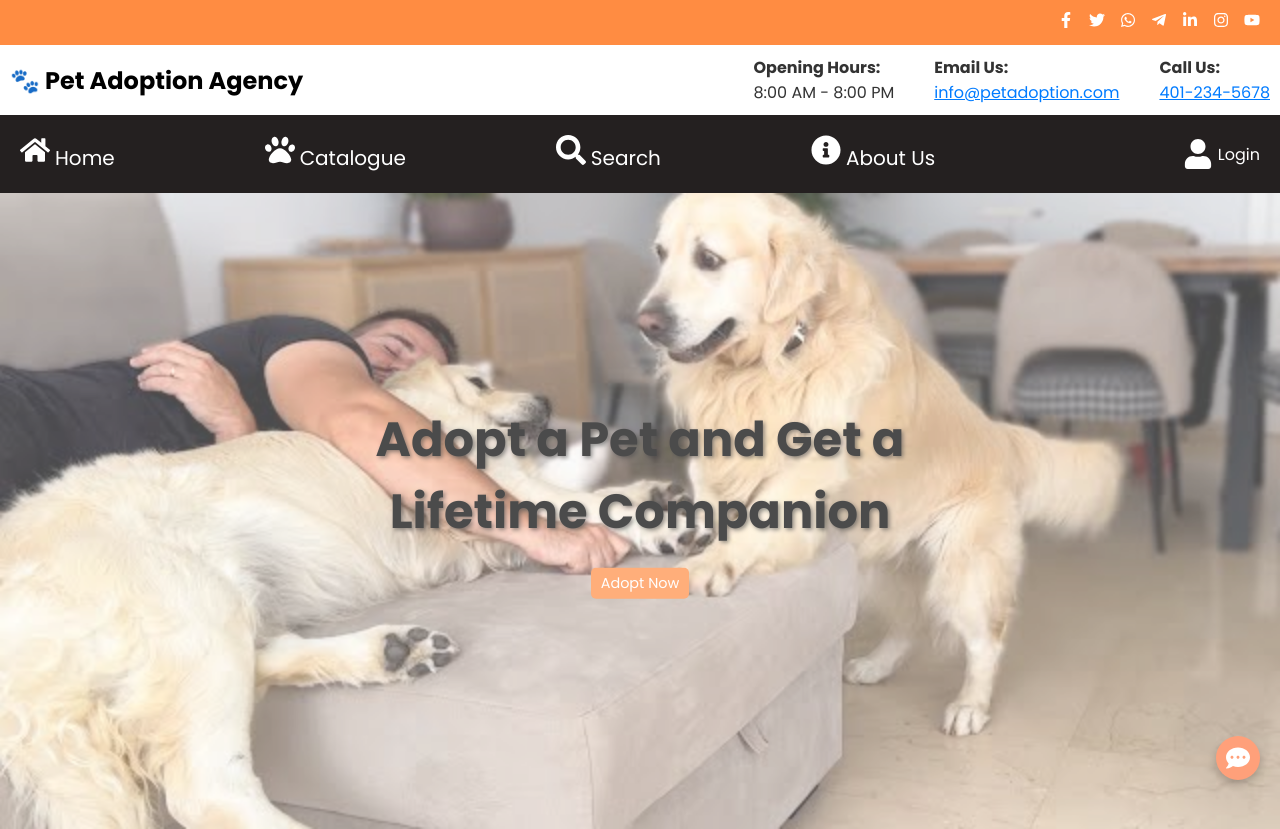
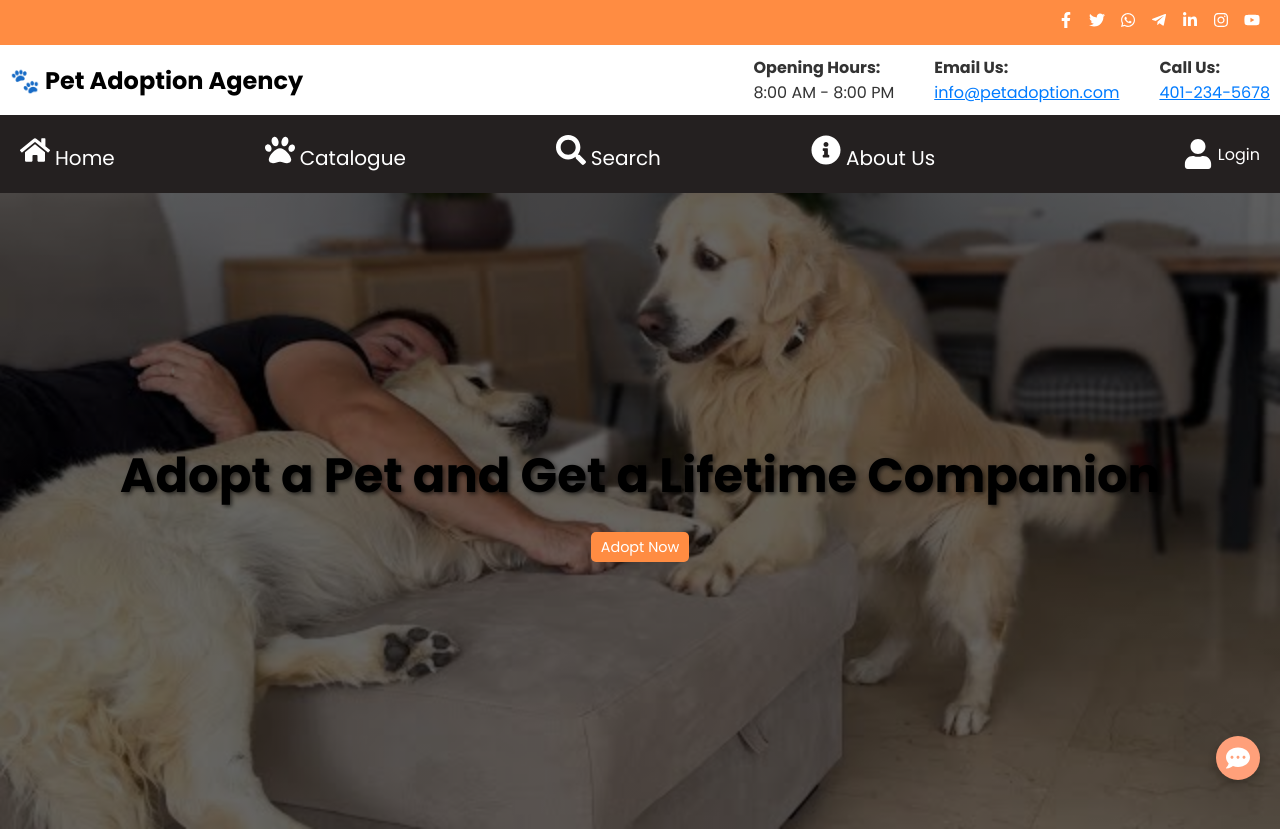
Before and after one commit to Patricia-Sigei/Pets-Adoption, a React (Vite) app: page / in a window 1280 px wide. Built offline with nearby package versions, Linux system fonts and the light colour scheme.

Commit message:
added changes to images on landing page and css

```diff
--- a/src/App.css
+++ b/src/App.css
@@ -6,6 +6,15 @@
   box-sizing: border-box;
   font-family: 'Poppins', sans-serif; /* Apply globally */
 }
+
+
+html {
+  scroll-behavior: smooth;
+}
+
+/* App.css */
+
+
 
 
 .header-top {
@@ -147,35 +156,39 @@
   font-weight: 500; /* Label styling */
 }
 
-/* Hero Section Styles */
-.hero {
+/* App.css */
+
+/* Hero section styles */
+#hero {
+  height: 100vh;
+  display: flex;
+  align-items: center;
+  justify-content: center;
   position: relative;
-  text-align: center;
-  overflow: hidden;
-  height: 79.5vh;
-  width: 100%;
-  margin: 0;
-  padding: 0;
-  background-color: white; /* Solid white background */
-  opacity: 0.7; /* Fully opaque for clarity */
 }
 
-.hero-image {
-  width: 100%; /* Full width */
-  height: 100%; /* Full height */
-  object-fit: cover; /* Maintain aspect ratio */
-  position: absolute;
-  top: 0;
-  left: 0;
-  z-index: -1;
+.hero {
+  height: 79.5vh; /* Adjust height as needed */
+  width: 100%;
+  background: linear-gradient(rgba(0, 0, 0, 0.6), rgba(0, 0, 0, 0.6)), url('./assets/images/homepg.jpg');
+  background-size: cover;
+  background-position: center;
+  position: relative;
+  padding: 0; /* Remove padding if not needed */
+  color: white;
+  text-align: center; /* Center the text */
+  display: flex; /* Use flexbox for vertical centering */
+  align-items: center;
+  justify-content: center;
 }
 
 .hero-text {
-  position: absolute;
-  top: 50%;
-  left: 50%;
-  transform: translate(-50%, -50%);
-  color: black; /* Text color */
+  color: white;
+  text-align: center;
+  position: relative; /* Remove absolute positioning */
+  transform: none; /* Remove transform */
+  top: auto; /* Remove top */
+  left: auto; /* Remove left */
   font-weight: 100;
   font-size: 1.2rem;
   text-shadow: 2px 2px 4px rgba(0, 0, 0, 0.6);
@@ -186,15 +199,15 @@
   margin: 20px auto;
   padding: 20px 20px;
   background-color: #FF8C42;
-  color: white; /* Text color */
+  color: white;
   border: none;
-  border-radius: 5px; /* Rounded corners */
+  border-radius: 5px;
   cursor: pointer;
-  transition: background-color 0.3s; /* Smooth transition */
+  transition: background-color 0.3s;
 }
 
 .btn:hover {
-  background-color: #FF6F22; /* Darker Earthy Orange on hover */
+  background-color: #FF6F22;
 }
 
 /* Home Page Styles */
@@ -228,7 +241,7 @@ p {
   border-radius: 16px; /* Increased border radius for softer corners */
   box-shadow: 0 4px 8px rgba(0, 0, 0, 0.1);
   text-align: center;
-  margin: 0; /* Remove margin to eliminate spaces */
+  margin: 17px; /* Remove margin to eliminate spaces */
   padding: 15px;
   width: calc(30% - 0px); /* Adjust as needed */
   display: flex;
--- a/src/components/Hero.jsx
+++ b/src/components/Hero.jsx
@@ -1,7 +1,6 @@
 import React, { useState } from 'react';
 import '../App.css';
 import BookingModal from './BookingPet';
-import mainImage from '../assets/images/homepg.jpg';
 
 const Hero = () => {
   const [isModalOpen, setIsModalOpen] = useState(false);
@@ -16,10 +15,8 @@ const Hero = () => {
 
   return (
     <div className="hero">
-      <img src={mainImage} alt="Dog Adoption" className="hero-image" />
       <div className="hero-text">
         <h1 className="hero-title"> Adopt a Pet and Get a Lifetime Companion</h1>
-
         <button className="btn" onClick={openModal}>Adopt Now</button>
       </div>
       {isModalOpen && <BookingModal onClose={closeModal} />}
```
